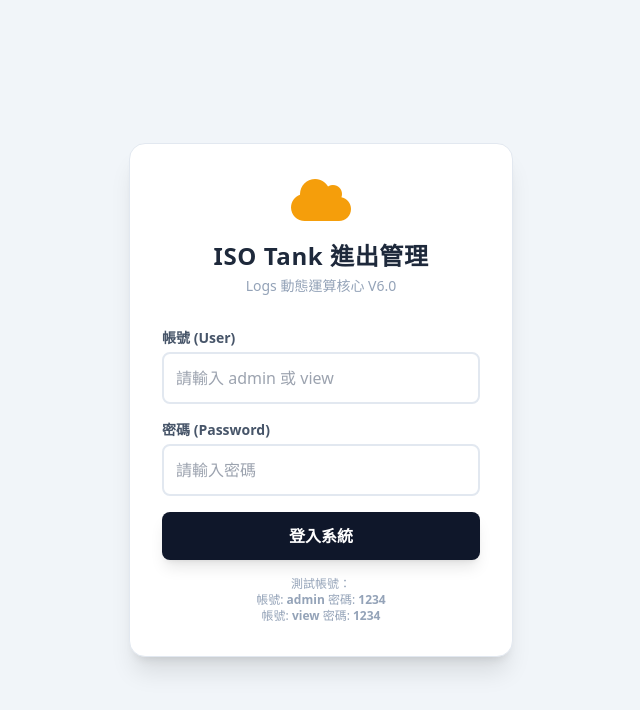
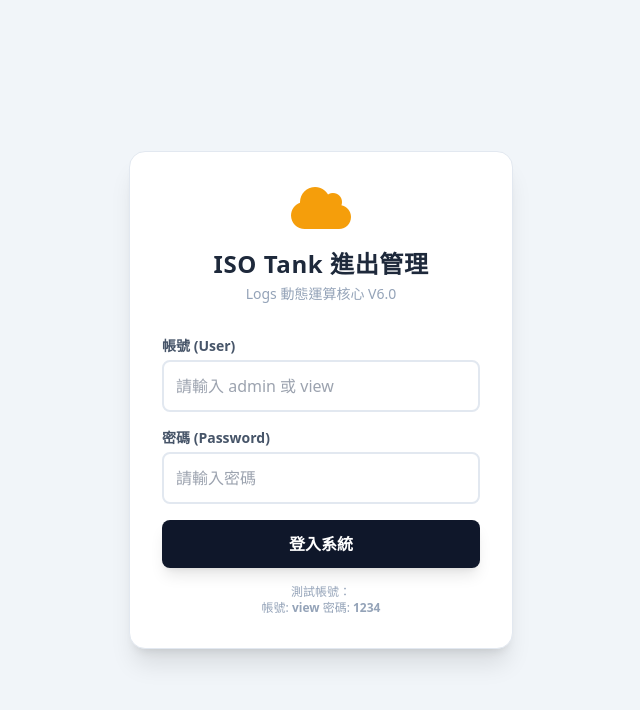
Before and after one commit to shihwei0809/ISOTANK, a React (Vite) app: page / in a window 1280 px wide. Shown: the top 710 px of the page, without its empty margins (319-959 px from the left). Built offline with nearby package versions, Linux system fonts and the light colour scheme.

Commit message:
feat: move users to database

```diff
--- a/pages/Login.tsx
+++ b/pages/Login.tsx
@@ -25,7 +25,7 @@ const Login: React.FC<LoginProps> = ({ onLogin }) => {
         setError(res.message || '登入失敗');
       }
     } catch (err) {
-        setError('網路連線錯誤');
+      setError('網路連線錯誤');
     } finally {
       setLoading(false);
     }
@@ -73,9 +73,8 @@ const Login: React.FC<LoginProps> = ({ onLogin }) => {
           </button>
         </form>
         <div className="mt-4 text-xs text-center text-slate-400">
-            測試帳號： <br/>
-            帳號: <b>admin</b> 密碼: <b>1234</b> <br/>
-            帳號: <b>view</b> 密碼: <b>1234</b>
+          測試帳號： <br />
+          帳號: <b>view</b> 密碼: <b>1234</b>
         </div>
       </div>
     </div>
```
